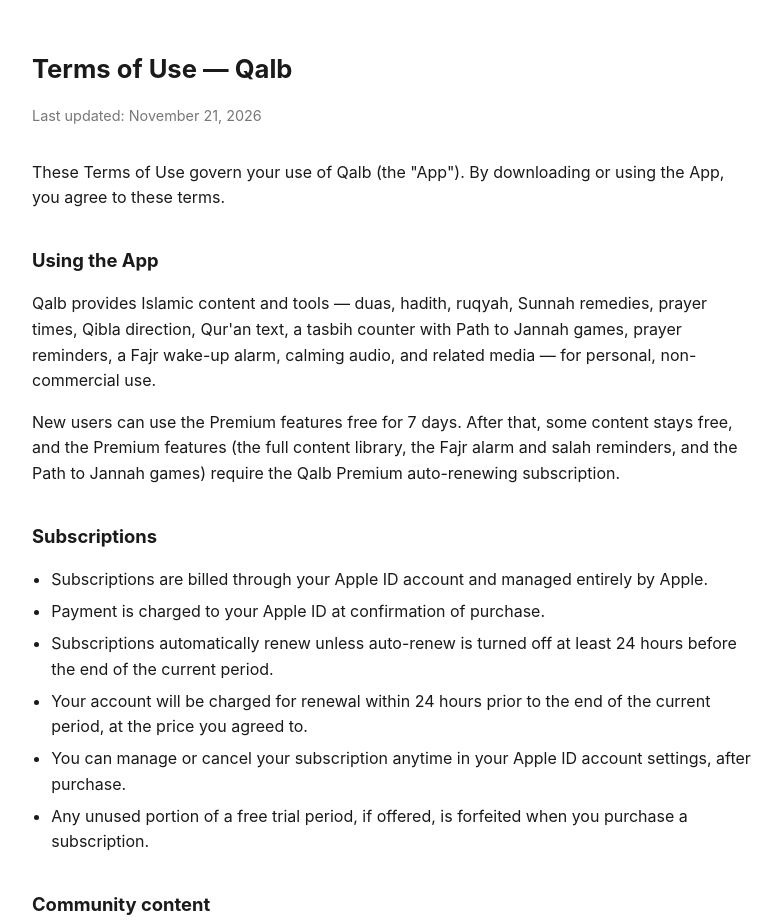
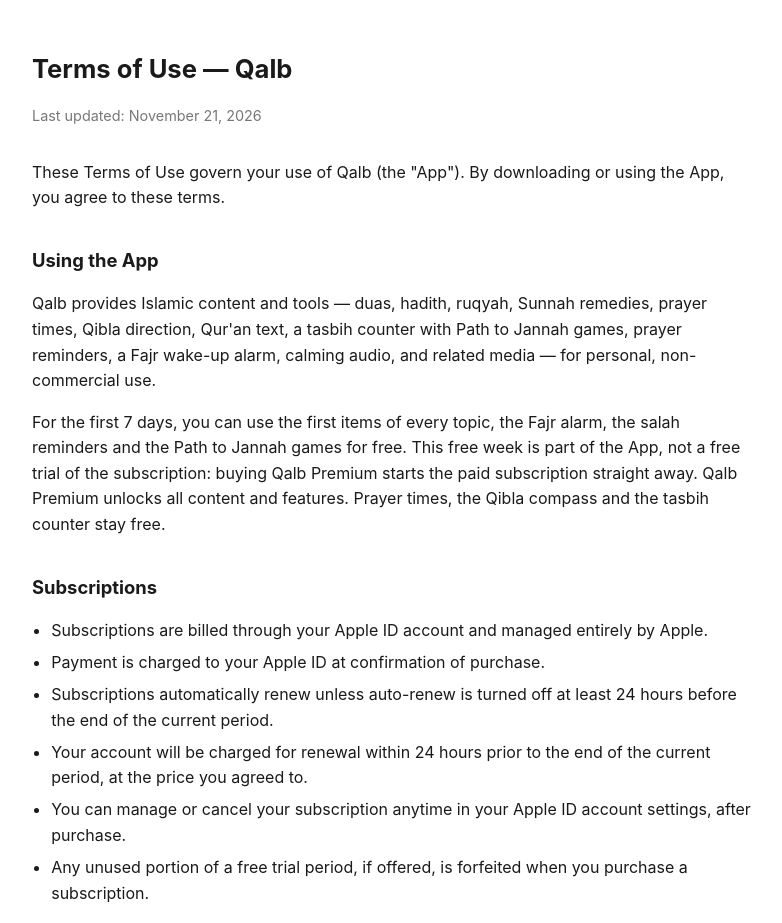
Before and after one commit to qalb-legal/qalb-legal, a plain HTML site: page terms.html in a window 1280 px wide. Shown: the top 923 px of the page, without its empty margins (248-1030 px from the left). Drawn offline with Linux system fonts and the light colour scheme.

Commit message:
Terms: describe the free week accurately (in-app, not a store trial)
Co-Authored-By: Claude Opus 5.5 <noreply@anthropic.com>

```diff
--- a/terms.html
+++ b/terms.html
@@ -24,7 +24,7 @@
 
 <h2>Using the App</h2>
 <p>Qalb provides Islamic content and tools — duas, hadith, ruqyah, Sunnah remedies, prayer times, Qibla direction, Qur'an text, a tasbih counter with Path to Jannah games, prayer reminders, a Fajr wake-up alarm, calming audio, and related media — for personal, non-commercial use.</p>
-<p>New users can use the Premium features free for 7 days. After that, some content stays free, and the Premium features (the full content library, the Fajr alarm and salah reminders, and the Path to Jannah games) require the Qalb Premium auto-renewing subscription.</p>
+<p>For the first 7 days, you can use the first items of every topic, the Fajr alarm, the salah reminders and the Path to Jannah games for free. This free week is part of the App, not a free trial of the subscription: buying Qalb Premium starts the paid subscription straight away. Qalb Premium unlocks all content and features. Prayer times, the Qibla compass and the tasbih counter stay free.</p>
 
 <h2>Subscriptions</h2>
 <ul>
```
